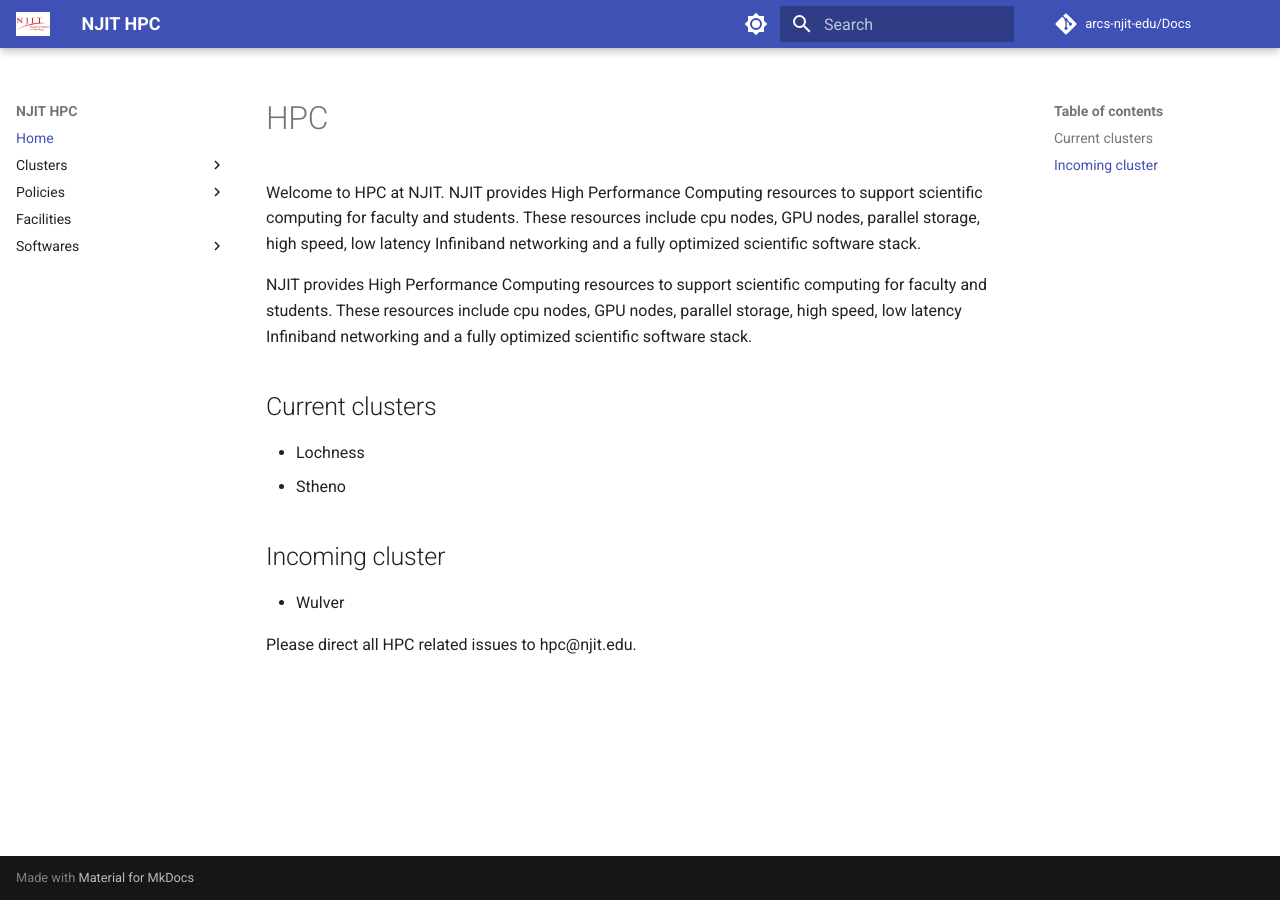
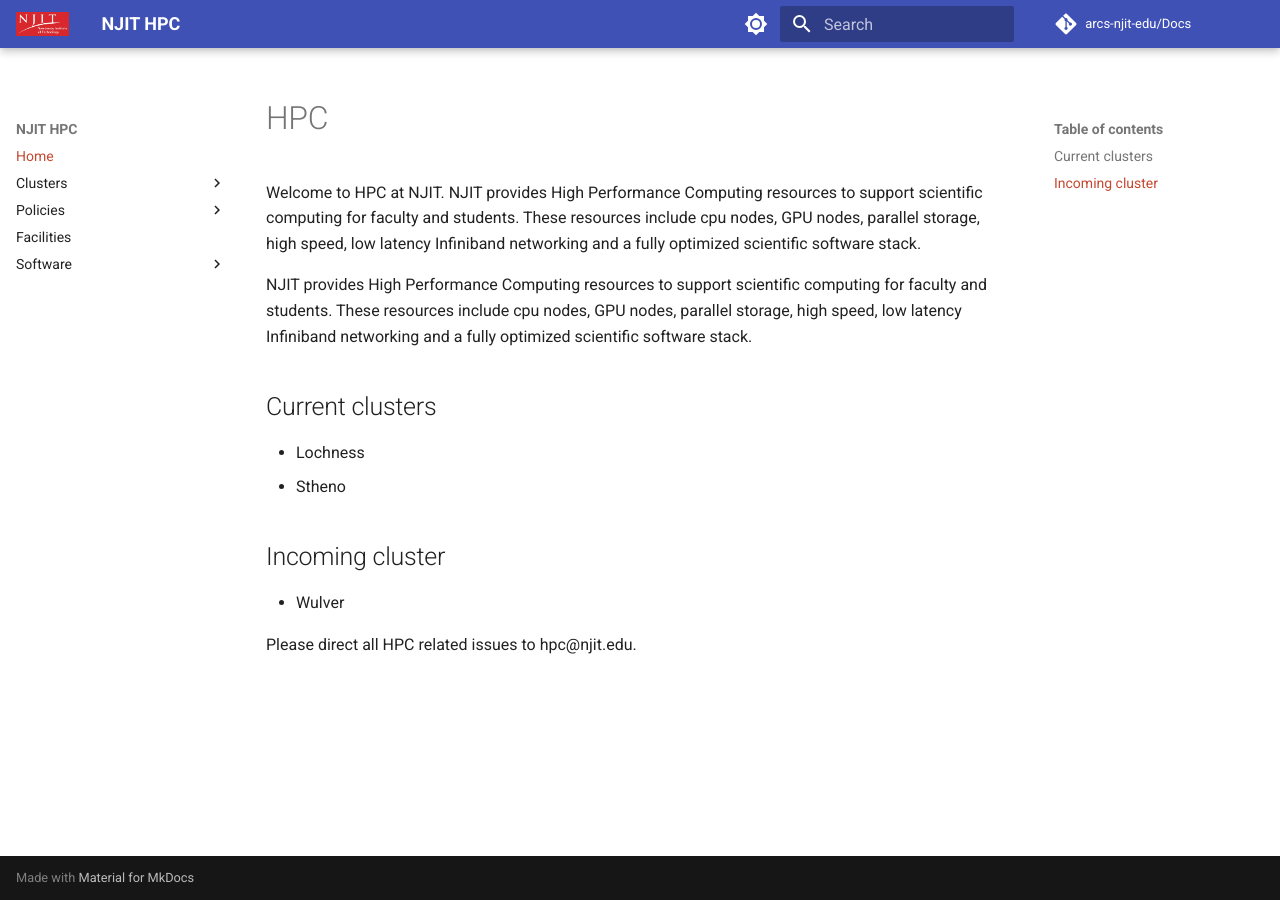
Before and after one commit to zhaohuic/Docs, an MkDocs documentation site: the page built from docs/index.md, in a window 1280 px wide. Built offline with MkDocs 1.6.1 and Material for MkDocs 9.7.7, drawn with Linux system fonts in a browser that asks for light colours; comment, search, counter and statistics services are not loaded.

Commit message:
Added new logo.

```diff
--- a/mkdocs.yml
+++ b/mkdocs.yml
@@ -12,35 +12,28 @@
       - 'Lochness User Policies': 'Policies/lochness_policies.md'
       - 'Wulver Usage and Condo Policies': 'Policies/wulver_policies.md'
     - 'Facilities': 'facilities/facilities.md'
-    - Softwares:
+    - Software:
       - 'Matlab': 'Softwares/matlab.md'
 theme:
   name: material
-  logo: img/njit_logo.png
+  logo: img/njit_logo.jpeg
   favicon: favicon.ico
   palette:
     # Palette toggle for light mode
-    - scheme: default
+    - scheme: red
       toggle:
         icon: material/brightness-7
         name: Switch to dark mode
-
     # Palette toggle for dark mode
     - scheme: slate
       toggle:
         icon: material/brightness-4
         name: Switch to light mode
-features:
+  features:
     - navigation.instant
     - navigation.tracking
-    - navigation.tabs
     - navigation.tabs.sticky
-    - navigation.expand
     - navigation.path
     - toc.follow
 extra_css:
     - stylesheets/extra.css
-highlightjs: true
-hljs_languages:
-    - yaml
-    - django
```
Also changed, not shown: docs/softwares.md (deleted, +0 -1 lines), docs/favicon.ico (added), docs/img/njit_logo.jpeg (added).
